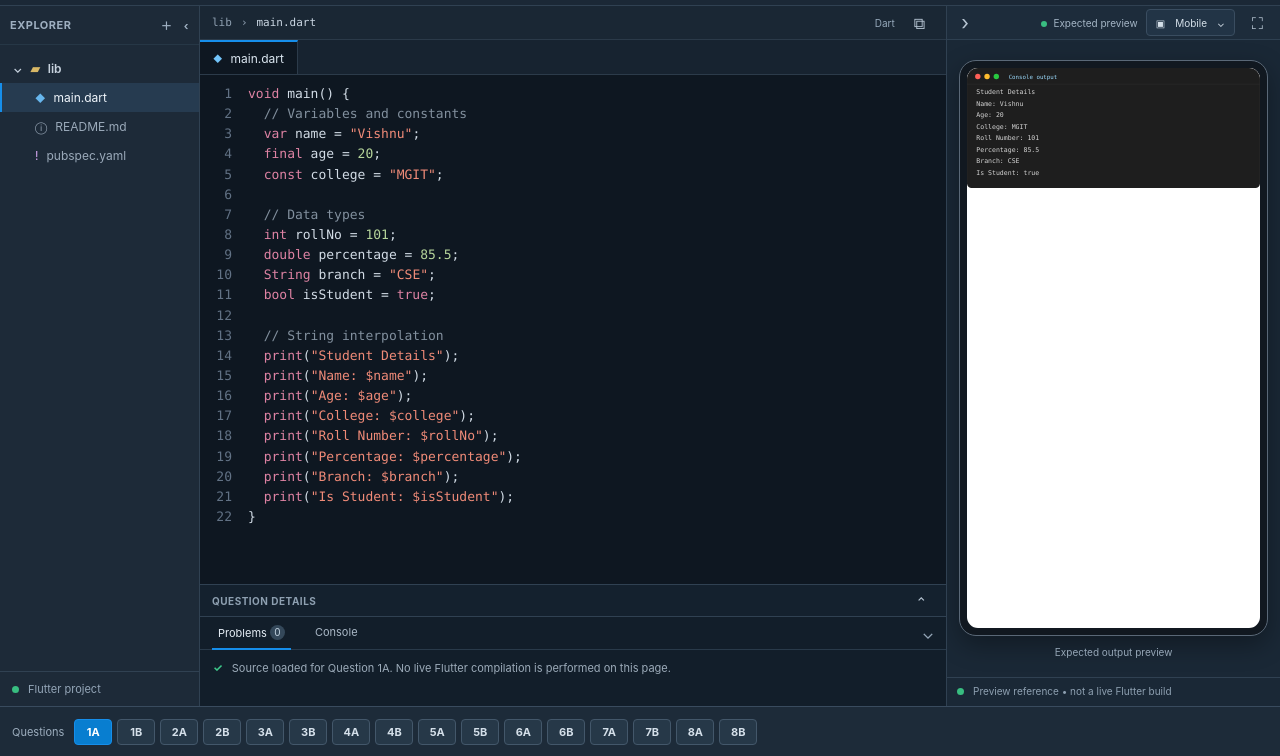
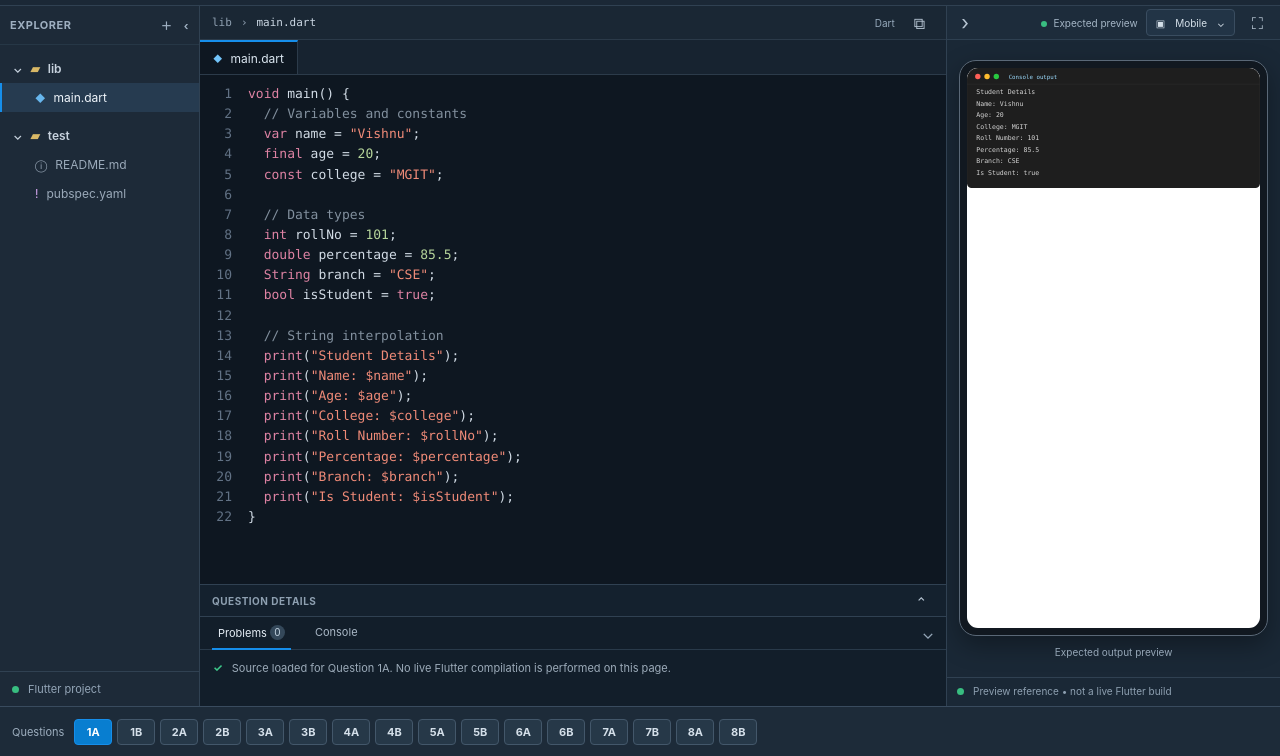
Before and after one commit to Crazyvishnu/exam, a plain HTML site: page index.html in a window 1280 px wide. Shown: the part 44-800 px from the top of the page. Drawn offline with Linux system fonts and the light colour scheme.

Commit message:
Show Flutter test folder in project explorer

```diff
--- a/index.html
+++ b/index.html
@@ -15,6 +15,7 @@
   <aside class="explorer"><div class="panel-heading"><span>EXPLORER</span><span>＋　‹</span></div>
     <div class="tree-root"><span>⌄</span> <span class="folder-icon">▰</span> lib</div>
     <div class="tree-file active" id="mainFileTree"><span class="file-icon">◆</span> main.dart</div>
+    <div class="tree-root" id="testFolderRoot" hidden><span>⌄</span> <span class="folder-icon">▰</span> test</div>
     <div class="tree-file" id="testFileTree" hidden><span class="file-icon test-icon">◇</span> widget_test.dart</div>
     <div class="tree-file muted-file"><span>ⓘ</span> README.md</div><div class="tree-file muted-file"><span class="yaml-icon">!</span> pubspec.yaml</div>
     <div class="explorer-spacer"></div><div class="project-info"><span class="status-dot"></span> Flutter project</div>
```
